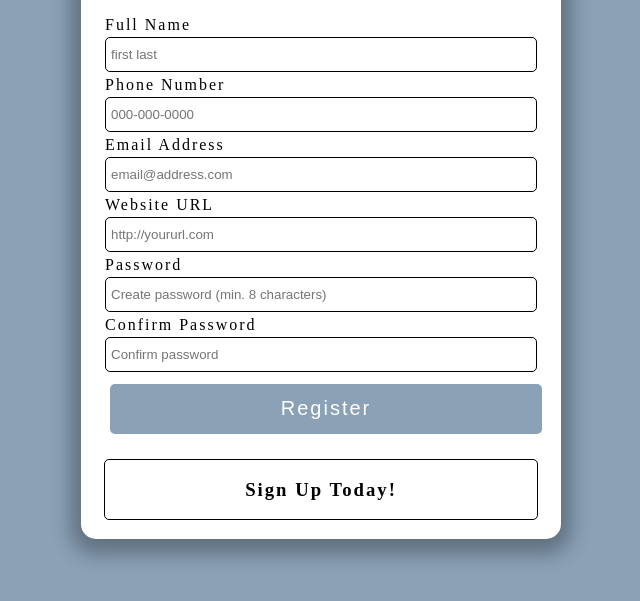
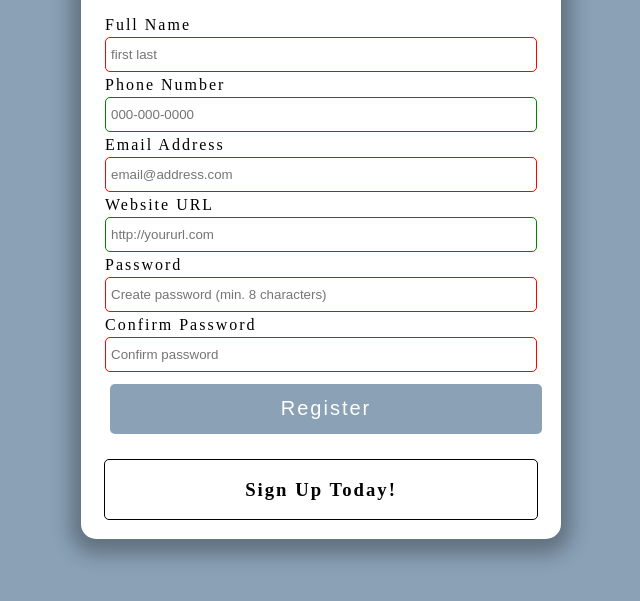
Before and after one commit to yjie28/jsp-form-validator, a plain HTML site: page index.html in a window 1280 px wide. Shown: the part 161-762 px from the top of the page, without its empty margins (319-959 px from the left). Drawn offline with Linux system fonts and the light colour scheme.

Commit message:
+input valid/invalid border

```diff
--- a/style.css
+++ b/style.css
@@ -66,13 +66,13 @@ input {
   transition: all 0.3s;
 }
 
-/* input:valid {
+input:valid {
   border: 1px solid green;
-} */
+}
 
-/* input:invalid {
+input:invalid {
   border: 1px solid red;
-} */
+}
 
 button {
   cursor: pointer;
```
